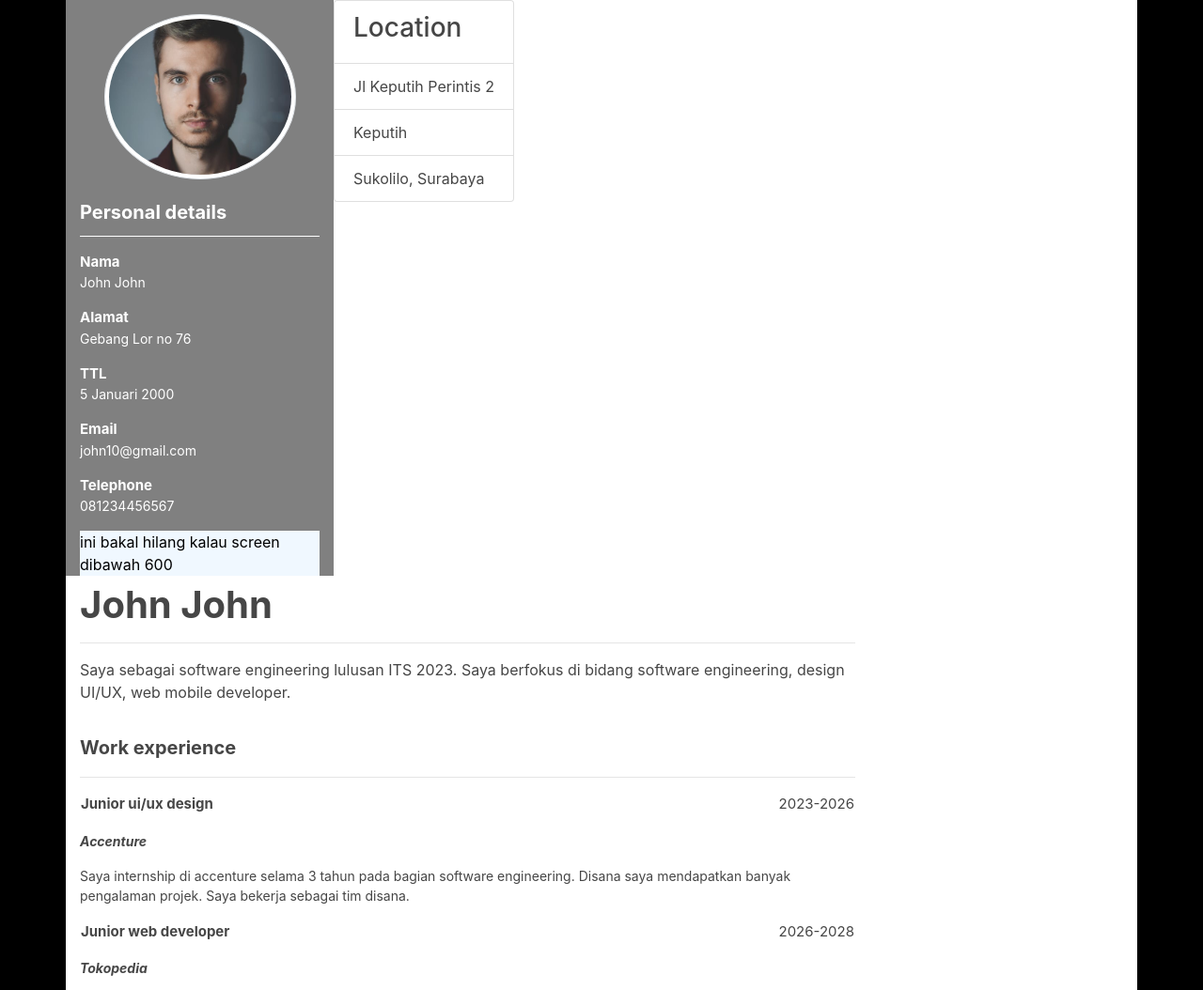
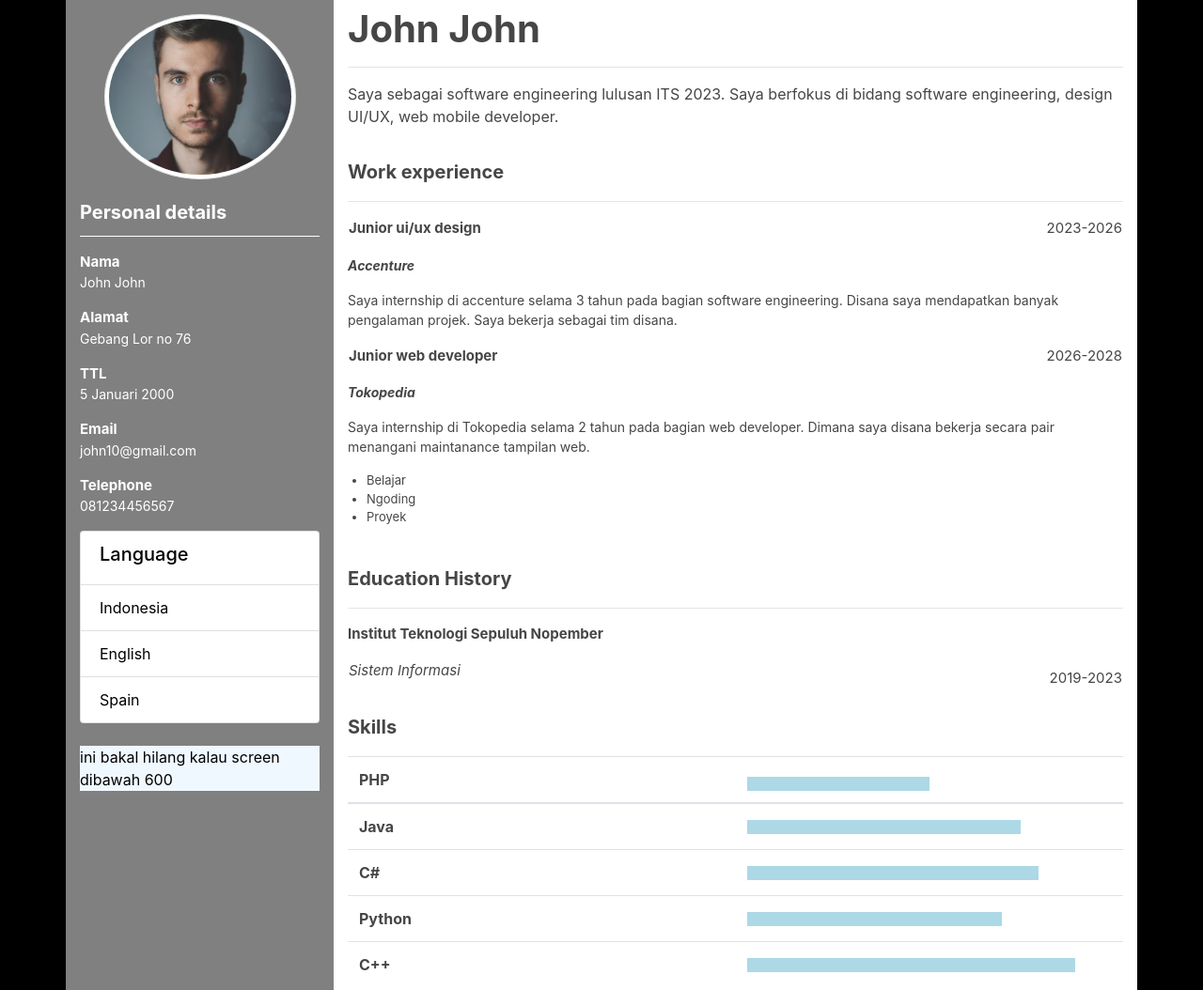
Before and after one commit to DPP-2020/praktikum-2-membuat-cv-part-2-okazaki10, a plain HTML site: page index.html in a window 1280 px wide. Shown: the top 1054 px of the page at 94% size. Drawn offline with nearby package versions, Linux system fonts and the light colour scheme.

Commit message:
05211840000102 #2

```diff
--- a/index.html
+++ b/index.html
@@ -61,17 +61,20 @@ background-color: white;
         <p style="font-size: 14px;">john10@gmail.com</p>
         <div style="font-size: 15px;font-weight: bold;">Telephone</div>
         <p style="font-size: 14px;">081234456567</p>
-        <div class="hilang" style="background-color: aliceblue;color:black">
+
+        <ul class="list-group" style="color: black;">
+            <li class="list-group-item"><h5>Language</h5></li>
+            <li class="list-group-item">Indonesia</li>
+            <li class="list-group-item">English</li>
+            <li class="list-group-item">Spain</li>
+          </ul>
+          <p class="pb-2"></p>
+          <div class="hilang" style="background-color: aliceblue;color:black;display: block;">
             ini bakal hilang kalau screen dibawah 600
         </div>
       </div>
 
-      <ul class="list-group">
-        <li class="list-group-item"><h3>Location</h3></li>
-        <li class="list-group-item">Jl Keputih Perintis 2</li>
-        <li class="list-group-item">Keputih</li>
-        <li class="list-group-item">Sukolilo, Surabaya</li>
-      </ul>
+
 
       <div class="col-sm-9">
           <header style="
@@ -104,6 +107,7 @@ background-color: white;
             maintanance tampilan web. </p>
             <ul style="
             padding-left: 20px;
+            font-size: 13px;
         ">
                 <li>Belajar</li>
                 <li>Ngoding</li>
```
